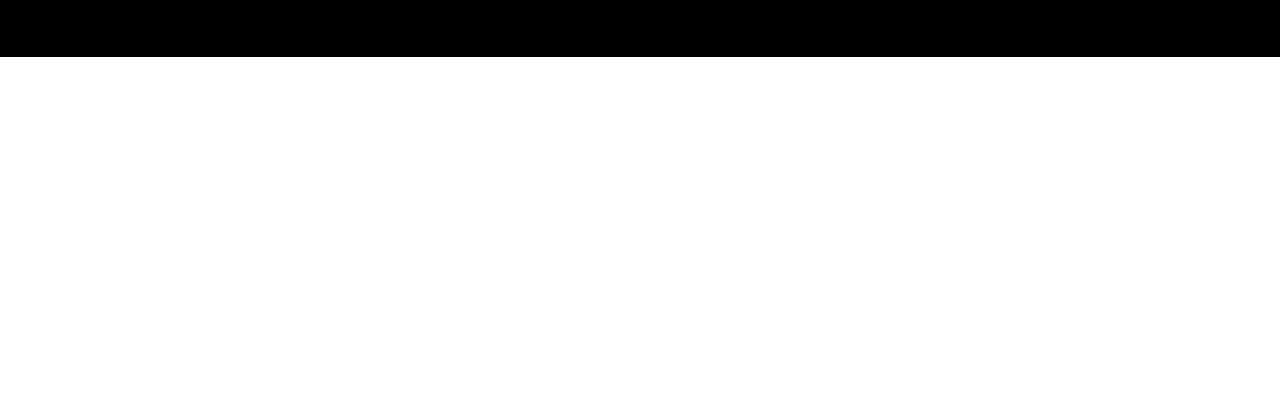
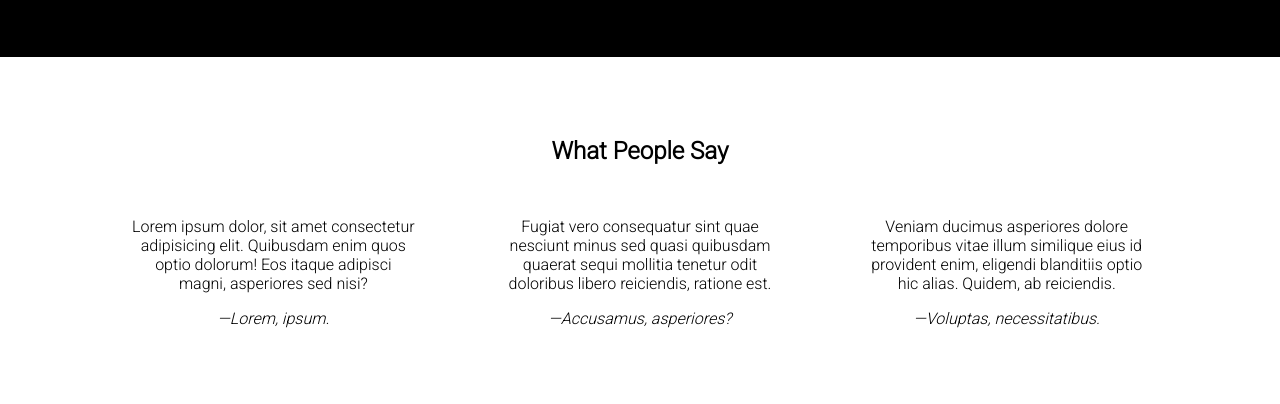
Before and after one commit to kevcomedia/product-landing-page, a website: page src/index.html in a window 1280 px wide. Shown: the part 766-1170 px from the top of the page. Before the commit the page ends 823 px from the top, so only its background shows below. Drawn offline with Linux system fonts and the light colour scheme.

Commit message:
Write testimonials section

```diff
--- a/src/index.html
+++ b/src/index.html
@@ -38,6 +38,25 @@
       </div>
     </section>
   </header>
+
+  <section class="container" id="testimonials">
+    <h2 class="container__item heading">What People Say</h2>
+    <div class="container__item testimonials">
+      <blockquote class="testimonials__item">
+        <p class="testimonials__quote">Lorem ipsum dolor, sit amet consectetur adipisicing elit. Quibusdam enim quos optio dolorum! Eos itaque adipisci magni, asperiores sed nisi?</p>
+        <cite class="testimonials__cite">Lorem, ipsum.</cite>
+      </blockquote>
+      <blockquote class="testimonials__item">
+        <p class="testimonials__quote">Fugiat vero consequatur sint quae nesciunt minus sed quasi quibusdam quaerat sequi mollitia tenetur odit doloribus libero reiciendis, ratione est.</p>
+        <cite class="testimonials__cite">Accusamus, asperiores?</cite>
+      </blockquote>
+      <blockquote class="testimonials__item">
+        <p class="testimonials__quote">Veniam ducimus asperiores dolore temporibus vitae illum similique eius id provident enim, eligendi blanditiis optio hic alias. Quidem, ab reiciendis.</p>
+        <cite class="testimonials__cite">Voluptas, necessitatibus.</cite>
+      </blockquote>
+    </div>
+  </section>
+
   <script src="https://cdn.freecodecamp.org/testable-projects-fcc/v1/bundle.js"></script>
 </body>
 </html>
--- a/src/stylesheets/main.css
+++ b/src/stylesheets/main.css
@@ -81,3 +81,20 @@
   top: 0;
   width: 100%;
 }
+
+.testimonials {
+  display: flex;
+  flex-wrap: wrap;
+  justify-content: space-around;
+}
+
+.testimonials__item {
+  flex-basis: 20rem;
+  flex-grow: 1;
+  max-width: 40rem;
+  text-align: center;
+}
+
+.testimonials__cite::before {
+  content: "\2014 ";
+}
```
